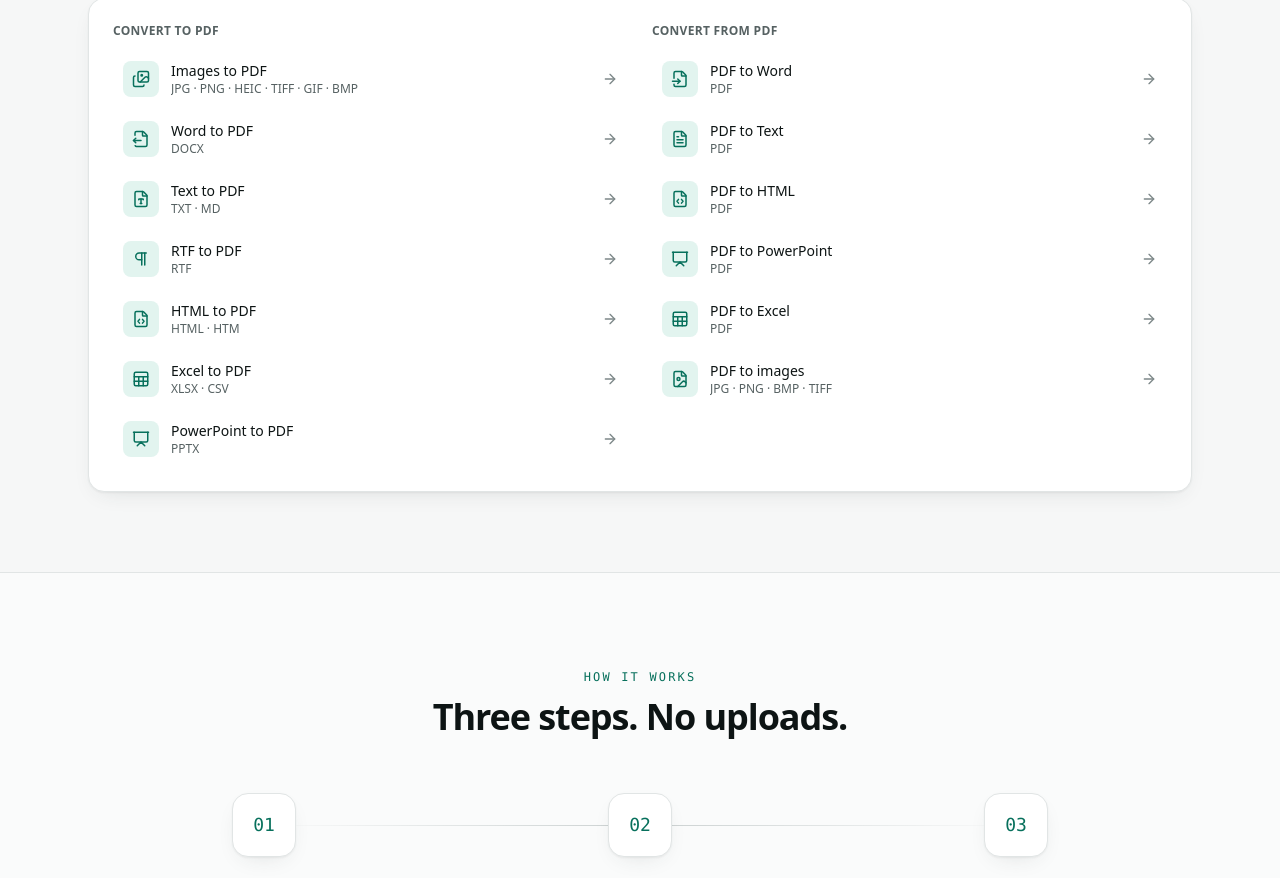
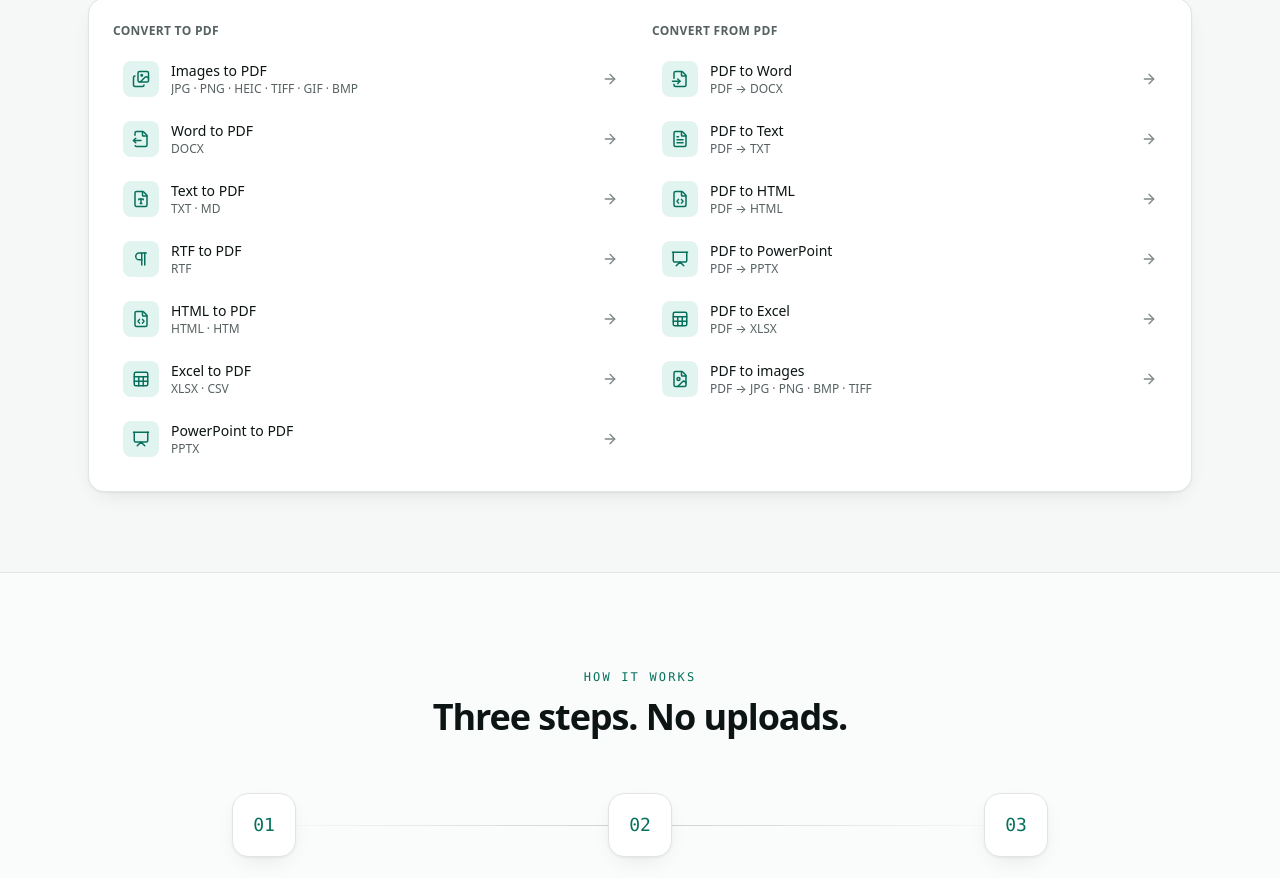
Before and after one commit to Abhishek25062001/CompressKit, a React (Vite) app: page / in a window 1280 px wide. Shown: the part 2240-3118 px from the top of the page. Built offline with nearby package versions, Linux system fonts and the light colour scheme.

Commit message:
update 28 sep 2026 12: 09 am

```diff
--- a/src/components/tools/ConverterLinks.tsx
+++ b/src/components/tools/ConverterLinks.tsx
@@ -15,13 +15,13 @@ interface ConverterLink {
 
 /** Picture conversions live in PDF tools; these links open it with the right tool picked. */
 const PICTURES_TO_PDF: ConverterLink = { key: 'images-to-pdf', name: 'Images to PDF', formats: 'JPG · PNG · HEIC · TIFF · GIF · BMP', to: '/pdf#save', icon: Images };
-const PDF_TO_PICTURES: ConverterLink = { key: 'pdf-to-images', name: 'PDF to images', formats: 'JPG · PNG · BMP · TIFF', to: '/pdf#images', icon: FileImage };
+const PDF_TO_PICTURES: ConverterLink = { key: 'pdf-to-images', name: 'PDF to images', formats: 'PDF → JPG · PNG · BMP · TIFF', to: '/pdf#images', icon: FileImage };
 
 function linksFor(direction: 'to-pdf' | 'from-pdf'): ConverterLink[] {
   const tools = CATALOG.filter((t) => t.converts === direction).map((t) => ({
     key: t.id,
     name: t.name,
-    formats: t.formats,
+    formats: t.output ? `PDF → ${t.output}` : t.formats,
     to: t.path,
     icon: TOOL_CONTENT[t.id].icon,
   }));
--- a/src/features/catalog.ts
+++ b/src/features/catalog.ts
@@ -49,6 +49,8 @@ export interface ToolInfo {
   formats: string;
   /** Listed under "Convert to PDF" or "Convert from PDF". */
   converts?: 'to-pdf' | 'from-pdf';
+  /** What a "from PDF" converter produces, shown in the converter lists. */
+  output?: string;
   /**
    * Single-format converters: listed with the converters rather than as cards in the main grid
    * and menu, which would otherwise run to dozens of near-identical entries.
@@ -198,6 +200,7 @@ export const CATALOG: ToolInfo[] = [
     handles: ['pdf'],
     formats: 'PDF',
     converts: 'from-pdf',
+    output: 'DOCX',
   },
   {
     id: 'edit-docx',
@@ -265,6 +268,7 @@ export const CATALOG: ToolInfo[] = [
     handles: ['pdf'],
     formats: 'PDF',
     converts: 'from-pdf',
+    output: 'TXT',
     secondary: true,
   },
   {
@@ -279,6 +283,7 @@ export const CATALOG: ToolInfo[] = [
     handles: ['pdf'],
     formats: 'PDF',
     converts: 'from-pdf',
+    output: 'HTML',
     secondary: true,
   },
   {
@@ -293,6 +298,7 @@ export const CATALOG: ToolInfo[] = [
     handles: ['pdf'],
     formats: 'PDF',
     converts: 'from-pdf',
+    output: 'PPTX',
     secondary: true,
   },
   {
@@ -321,6 +327,7 @@ export const CATALOG: ToolInfo[] = [
     handles: ['pdf', 'sheet'],
     formats: 'PDF',
     converts: 'from-pdf',
+    output: 'XLSX',
     secondary: true,
   },
   {
```
Also changed, not shown: 1 other file (tests, documents, lock files or other folders).
